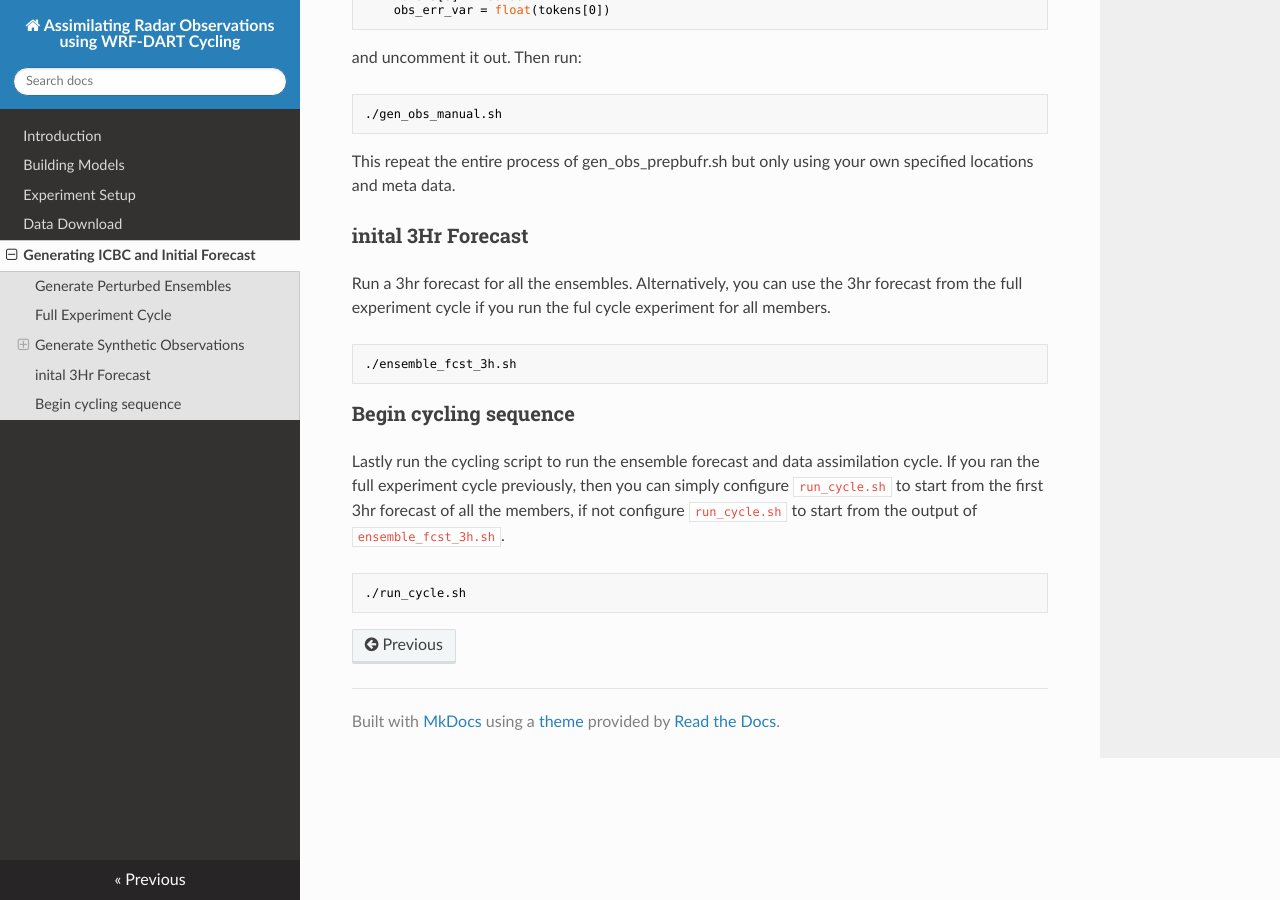
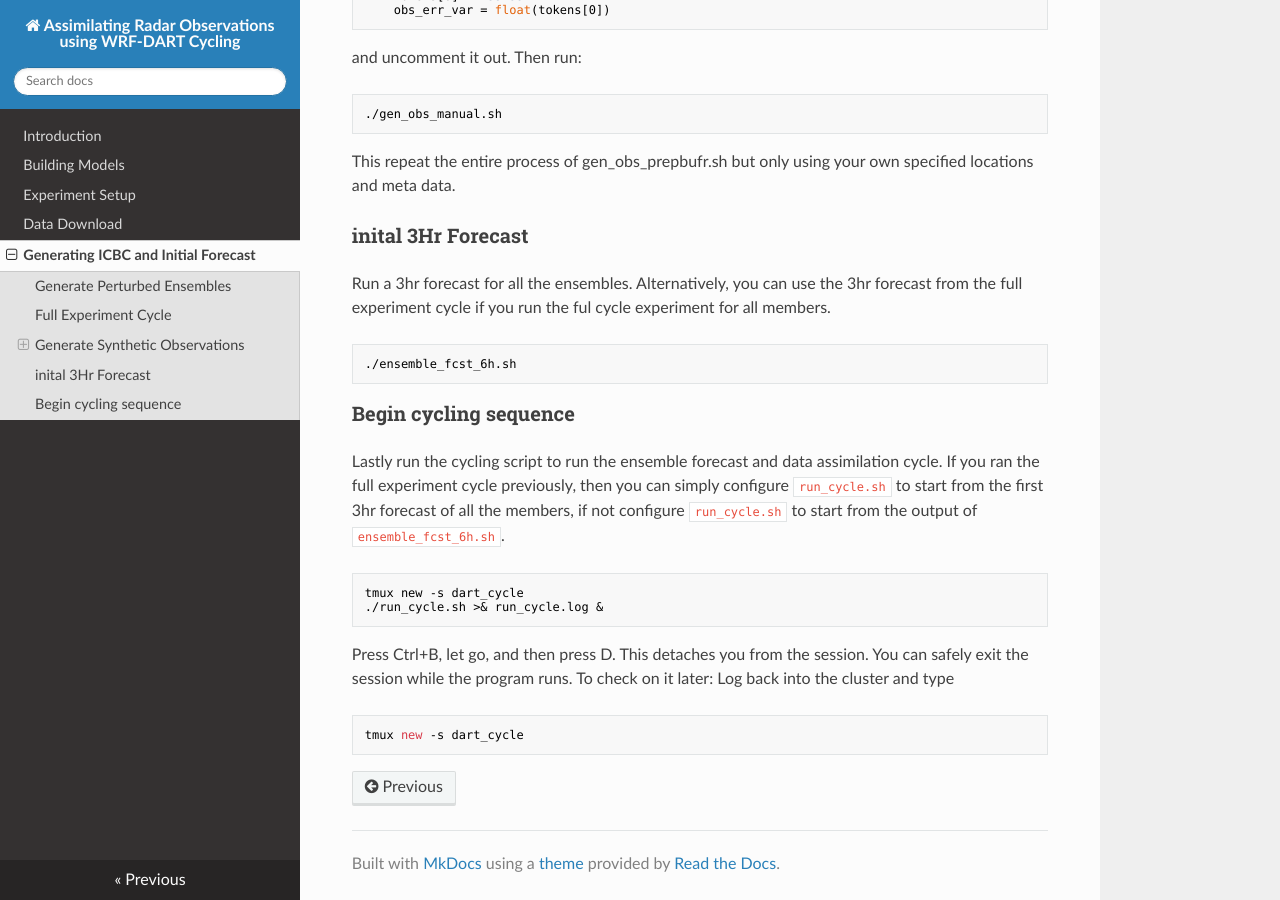
Before and after one commit to stephen-asare/WRF-DART-CYCLING, an MkDocs documentation site: the page built from docs/icbc_ensemble_forecast.md, in a window 1280 px wide and 900 px high, scrolled down 1623 px. Built offline with MkDocs 1.6.1, drawn with Linux system fonts in a browser that asks for light colours; nearby versions of some CDN libraries.

Commit message:
modified advance_run.sh and docs/icbc_ensemble_forecast.md

````diff
--- a/docs/icbc_ensemble_forecast.md
+++ b/docs/icbc_ensemble_forecast.md
@@ -61,11 +61,19 @@ This repeat the entire process of gen_obs_prepbufr.sh but only using your own sp
 ### inital 3Hr Forecast
 Run a 3hr forecast for all the ensembles. Alternatively, you can use the 3hr forecast from the full experiment cycle if you run the ful cycle experiment for all members.
 ```
-./ensemble_fcst_3h.sh
+./ensemble_fcst_6h.sh
 ```
 
 ### Begin cycling sequence
-Lastly run the cycling script to run the ensemble forecast and data assimilation cycle. If you ran the full experiment cycle previously, then you can simply configure `run_cycle.sh` to start from the first 3hr forecast of all the members, if not configure `run_cycle.sh` to start from the output of `ensemble_fcst_3h.sh`.
+Lastly run the cycling script to run the ensemble forecast and data assimilation cycle. If you ran the full experiment cycle previously, then you can simply configure `run_cycle.sh` to start from the first 3hr forecast of all the members, if not configure `run_cycle.sh` to start from the output of `ensemble_fcst_6h.sh`.
+
 ```
-./run_cycle.sh
+tmux new -s dart_cycle
+./run_cycle.sh >& run_cycle.log &
 ```
+Press Ctrl+B, let go, and then press D. This detaches you from the session. You can safely exit the session while the program runs.
+To check on it later:
+Log back into the cluster and type
+```
+tmux new -s dart_cycle
+```
````
Also changed, not shown: 1 other file.
